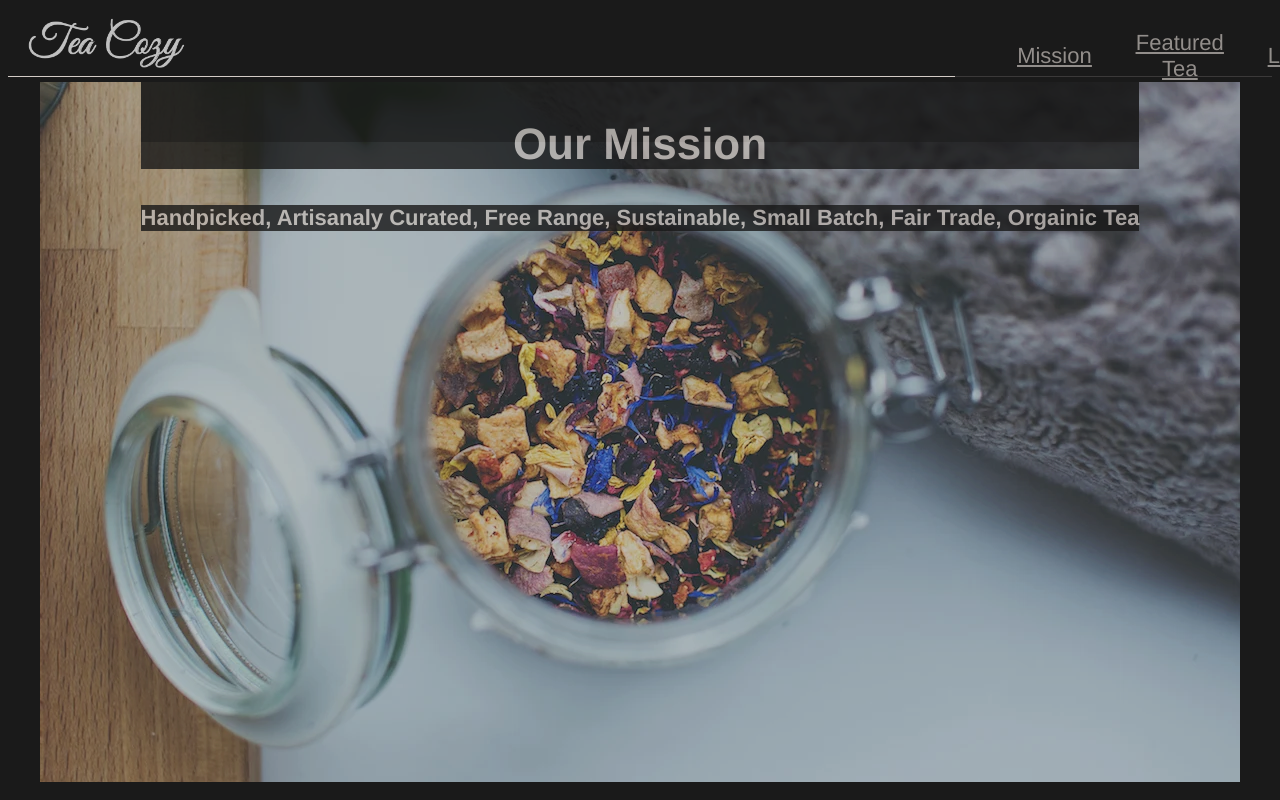
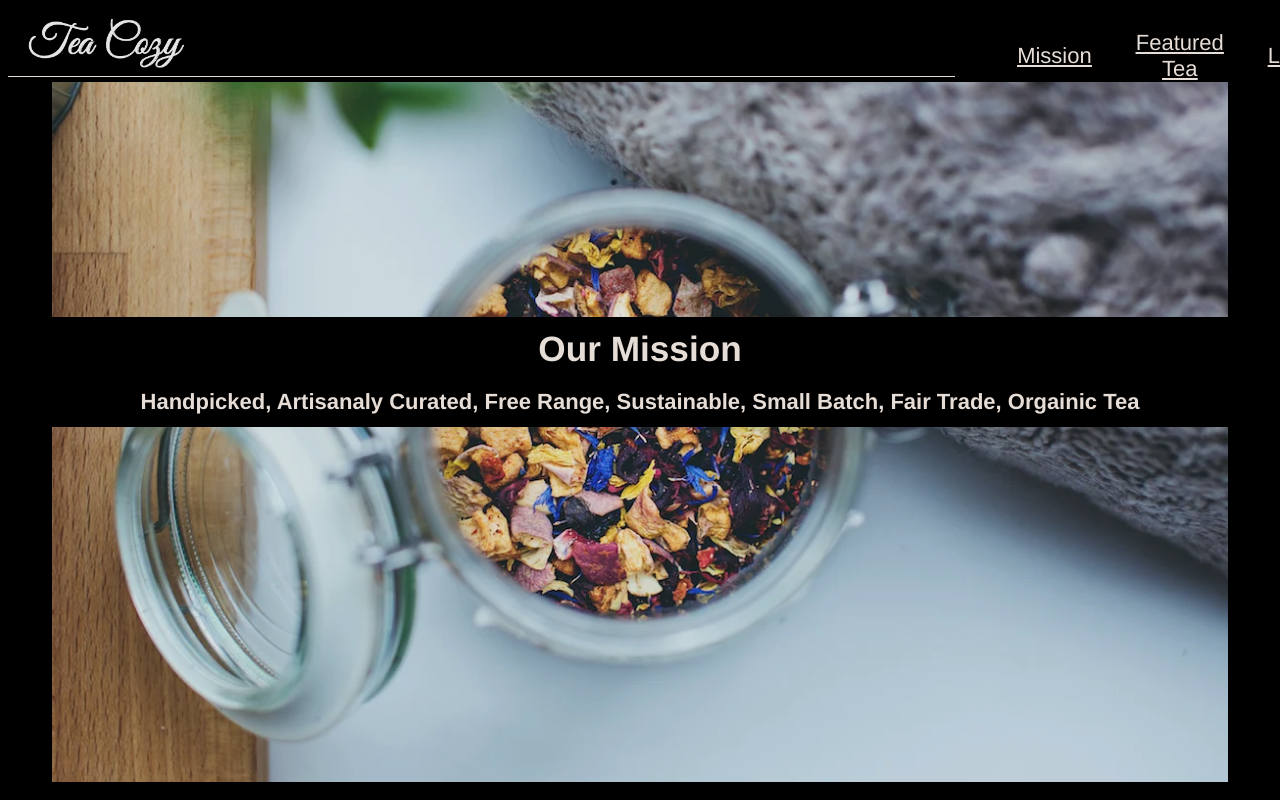
Before and after one commit to JimmyEllercamp/teacozy, a plain HTML site: page index.html in a window 1280 px wide. Shown: the top 800 px of the page. Drawn offline with Linux system fonts and the light colour scheme.

Commit message:
fixed the statement position, margin and padding, finished mission

```diff
--- a/Resources/styles.css
+++ b/Resources/styles.css
@@ -1,7 +1,7 @@
 * {
     box-sizing: border-box;
     background-color: black;
-    opacity: 0.9;
+    /* opacity: 0.9; */
     font-family: Helvetica, sans-serif;
     font-size: 22px;
     color: seashell;
@@ -38,10 +38,15 @@ ul li {
     justify-content: flex-end;
 }
 
+body {
+  opacity: 0.9;
+}
+
 .mission {
   display: flex;
+  flex-direction: column;
   height: 700px;
-  width: 1200px;
+  width: 93%;
   background-image: url(./Skins/img-mission-background.webp);
   background-position:center;
   background-repeat: no-repeat;
@@ -51,16 +56,28 @@ ul li {
 }
 
 h2 {
-    font-size: 2rem;
-    background-color: black;
+    font-size: 1.6rem;
+    padding: 0;
+    margin-bottom: 0;
+    margin-top: 1%;
   }
 
-  .statement {
+  h4 {
+      padding: 0;
+      margin-top: 20px;
+      margin-bottom: 1%;
+  }
+
+ div .statement {
     background-color: black;
     justify-content: center;
-    height: 60px;
-    margin: 0 auto;
     padding: 0;
+    display: flex;
+    flex-direction: column;
+    align-content: center;
+    height: max-content;
+    width: 100%;
+    margin-top: 20%;
   }
 
 .feature {
```
